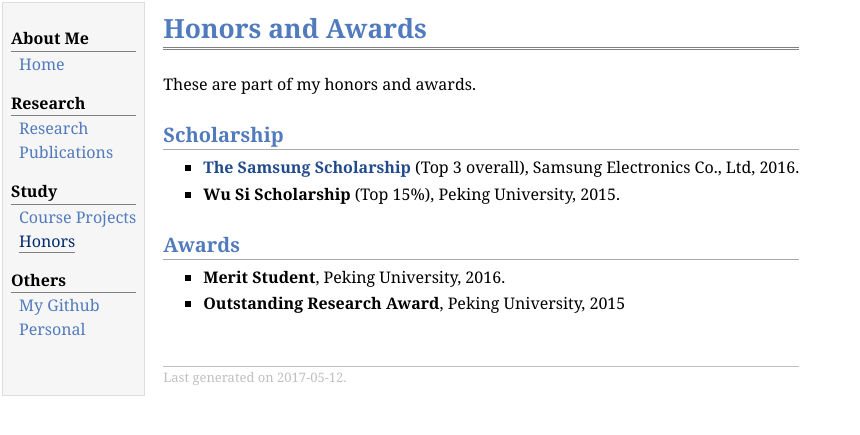
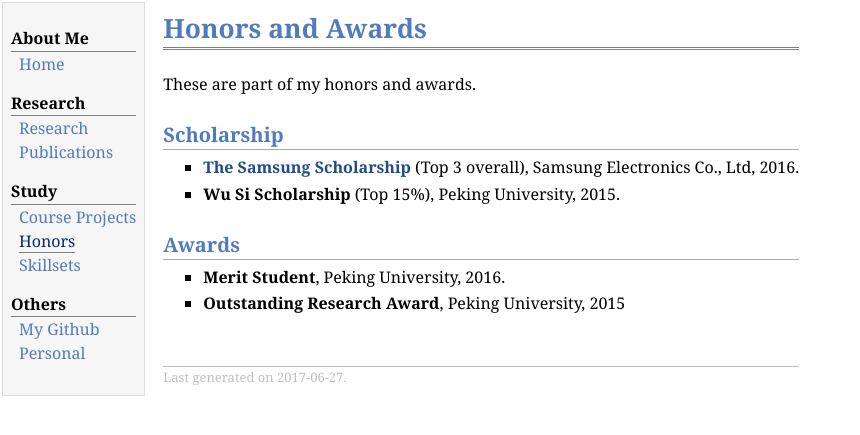
Before and after one commit to YyzHarry/Personal-Website, a Jekyll site: the page honor.html, which Jekyll copies as it is, in a window 1280 px wide. Shown: the top 435 px of the page, without its empty margins (0-860 px from the left). Built offline with Jekyll 4.4.1, drawn with Linux system fonts in a browser that asks for light colours.

Commit message:
Update honor.html

```diff
--- a/honor.html
+++ b/honor.html
@@ -19,6 +19,7 @@
 <div class="menu-category">Study</div>
 <div class="menu-item"><a href="project.html">Course&nbsp;Projects</a></div>
 <div class="menu-item"><a href="honor.html" class="current">Honors</a></div>
+<div class="menu-item"><a href="skill.html">Skillsets</a></div>
 <div class="menu-category">Others</div>
 <div class="menu-item"><a href="others.html">My&nbsp;Github</a></div>
 <div class="menu-item"><a href="personal.html">Personal</a></div>
@@ -44,7 +45,7 @@
 </ul>
 <div id="footer">
 <div id="footer-text">
-Last generated on 2017-05-12.
+Last generated on 2017-06-27.
 </div>
 </div>
 </td>
```
